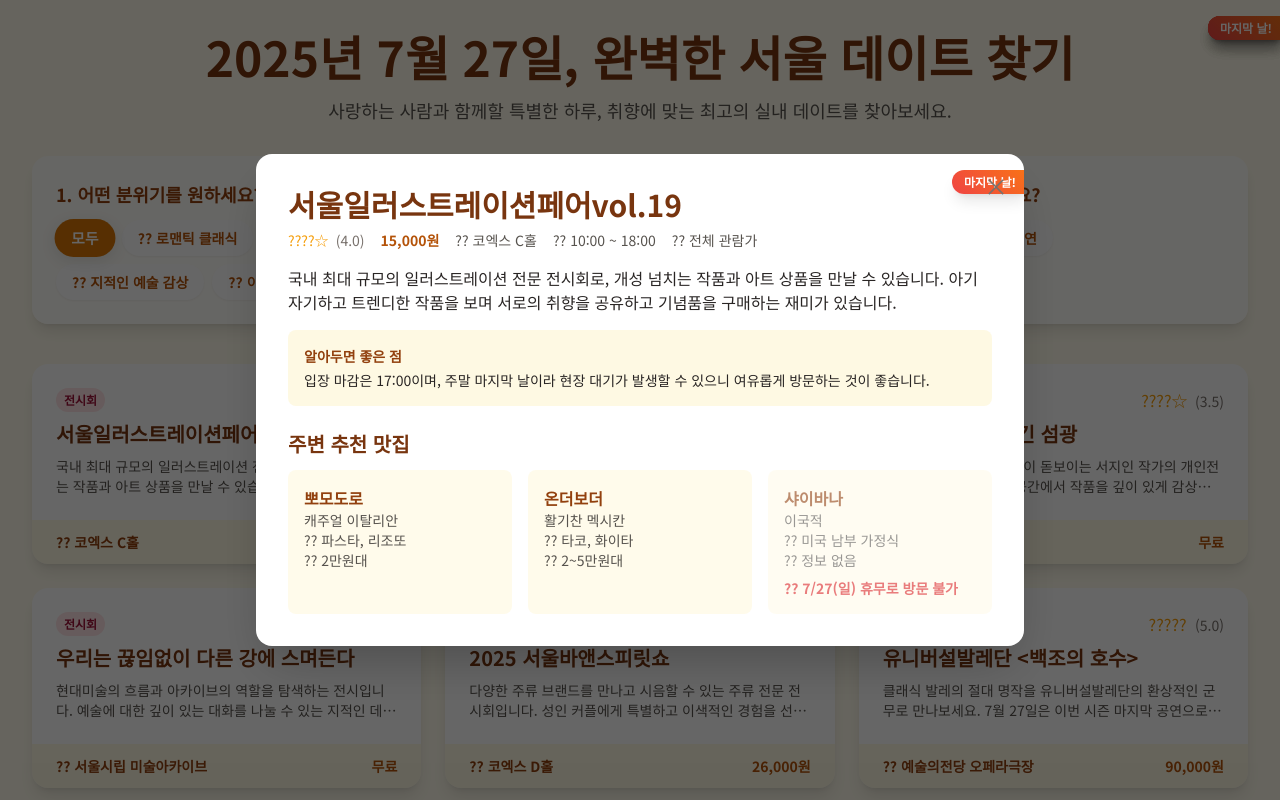
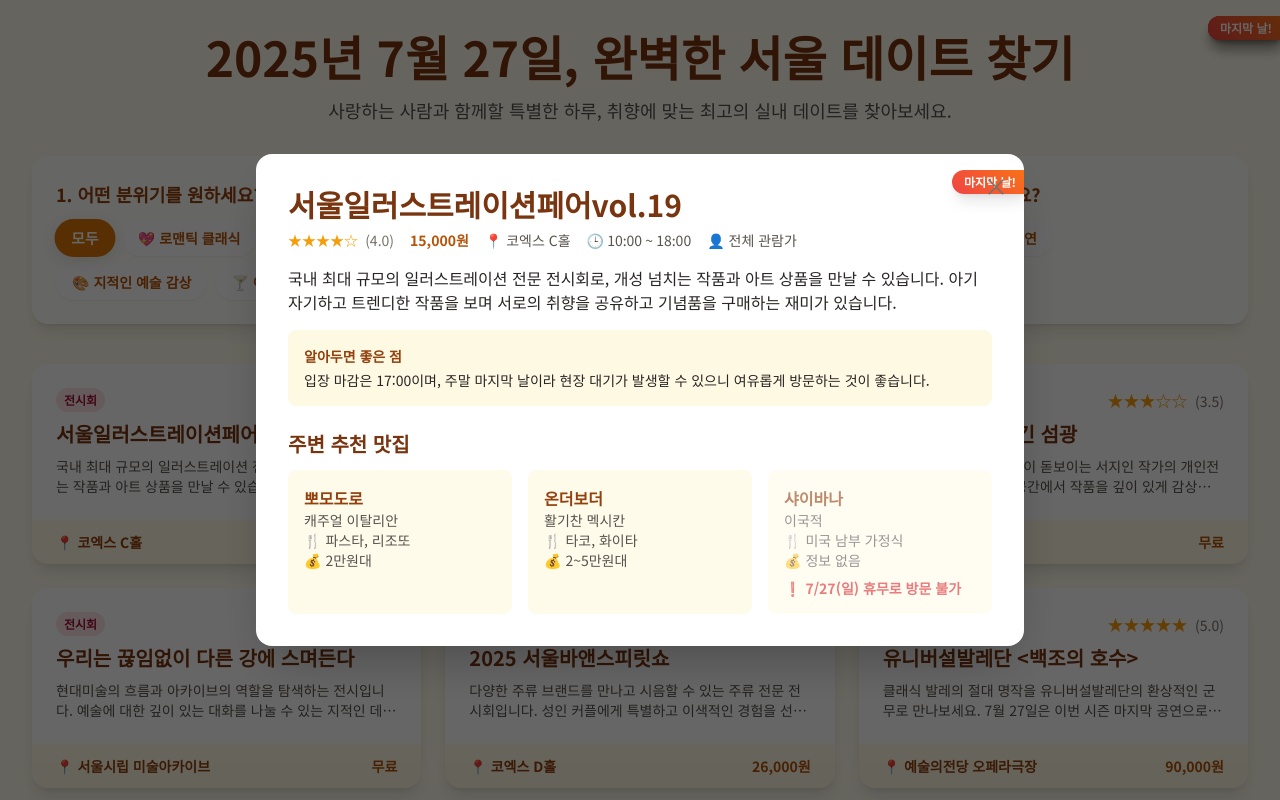
Before and after one commit to LEEKYUHO555/Pages, a plain HTML site: page index.html in a window 1280 px wide. Both pictures are taken after a click on the element 226 px from the left and 464 px from the top of the page. Shown: the top 800 px of the page. Drawn offline with nearby package versions, Linux system fonts and the light colour scheme.

Commit message:
Update index.html

```diff
--- a/index.html
+++ b/index.html
@@ -75,10 +75,10 @@
                     <h3 class="font-bold text-lg mb-3 text-amber-800">1. 어떤 분위기를 원하세요?</h3>
                     <div id="vibe-filters" class="flex flex-wrap gap-2">
                         <button data-filter-group="vibe" data-filter="all" class="filter-btn active text-sm font-semibold bg-white text-amber-700 py-2 px-4 rounded-full shadow-sm hover:bg-amber-100">모두</button>
-                        <button data-filter-group="vibe" data-filter="romantic" class="filter-btn text-sm font-semibold bg-white text-amber-700 py-2 px-4 rounded-full shadow-sm hover:bg-amber-100">?? 로맨틱 클래식</button>
-                        <button data-filter-group="vibe" data-filter="trendy" class="filter-btn text-sm font-semibold bg-white text-amber-700 py-2 px-4 rounded-full shadow-sm hover:bg-amber-100">? 트렌디 & 활기찬</button>
-                        <button data-filter-group="vibe" data-filter="intellectual" class="filter-btn text-sm font-semibold bg-white text-amber-700 py-2 px-4 rounded-full shadow-sm hover:bg-amber-100">?? 지적인 예술 감상</button>
-                        <button data-filter-group="vibe" data-filter="unique" class="filter-btn text-sm font-semibold bg-white text-amber-700 py-2 px-4 rounded-full shadow-sm hover:bg-amber-100">?? 이색적인 경험</button>
+                        <button data-filter-group="vibe" data-filter="romantic" class="filter-btn text-sm font-semibold bg-white text-amber-700 py-2 px-4 rounded-full shadow-sm hover:bg-amber-100">💖 로맨틱 클래식</button>
+                        <button data-filter-group="vibe" data-filter="trendy" class="filter-btn text-sm font-semibold bg-white text-amber-700 py-2 px-4 rounded-full shadow-sm hover:bg-amber-100">✨ 트렌디 & 활기찬</button>
+                        <button data-filter-group="vibe" data-filter="intellectual" class="filter-btn text-sm font-semibold bg-white text-amber-700 py-2 px-4 rounded-full shadow-sm hover:bg-amber-100">🎨 지적인 예술 감상</button>
+                        <button data-filter-group="vibe" data-filter="unique" class="filter-btn text-sm font-semibold bg-white text-amber-700 py-2 px-4 rounded-full shadow-sm hover:bg-amber-100">🍸 이색적인 경험</button>
                     </div>
                 </div>
                 <div>
@@ -151,7 +151,7 @@
                     time: "10:00 ~ 18:00",
                     age: "전체 관람가",
                     description: "다양한 현대미술 전시를 동시에 선보이는 복합문화공간입니다. 고즈넉한 삼청동과 인접해 전시 관람 후 데이트를 즐기기 좋습니다. 통합 관람권으로 여러 전시를 감상할 수 있습니다.",
-                    details: "7/27 주요 전시: 하이너 괴벨스 ?겐코-안 03062?, 2025 막간: 경계에 머무는 시선, 서울 로버트 비버스 등. 입장 마감은 17:00입니다."
+                    details: "7/27 주요 전시: 하이너 괴벨스 ‹겐코-안 03062›, 2025 막간: 경계에 머무는 시선, 서울 로버트 비버스 등. 입장 마감은 17:00입니다."
                 },
                 {
                     id: 3,
@@ -275,10 +275,21 @@
         function renderStars(rating) {
             const fullStars = Math.floor(rating);
             const halfStar = rating % 1 !== 0;
-            let stars = '?'.repeat(fullStars);
-            if (halfStar) stars += '?';
-            stars += '☆'.repeat(5 - fullStars - (halfStar ? 1 : 0));
-            return `<span class="text-amber-500">${stars}</span> <span class="text-sm text-stone-500 ml-1">(${rating.toFixed(1)})</span>`;
+            let starsHtml = '';
+
+            for (let i = 0; i < fullStars; i++) {
+                starsHtml += '★'; // 꽉 찬 별
+            }
+
+            if (halfStar) {
+                starsHtml += '☆'; // 반쪽 별 또는 빈 별로 표시
+            }
+
+            // 남은 부분을 빈 별로 채움
+            for (let i = 0; i < (5 - fullStars - (halfStar ? 1 : 0)); i++) {
+                starsHtml += '☆'; // 빈 별
+            }
+            return `<span class="text-amber-500">${starsHtml}</span> <span class="text-sm text-stone-500 ml-1">(${rating.toFixed(1)})</span>`;
         }
 
         function renderRestaurantCard(restaurant) {
@@ -286,9 +297,9 @@
                 <div class="bg-amber-50 rounded-lg p-4 ${restaurant.note ? 'opacity-60' : ''}">
                     <h4 class="font-bold text-amber-800">${restaurant.name}</h4>
                     <p class="text-sm text-stone-600">${restaurant.vibe}</p>
-                    <p class="text-sm text-stone-600">?? ${restaurant.menu}</p>
-                    <p class="text-sm text-stone-600">?? ${restaurant.price}</p>
-                    ${restaurant.note ? `<p class="text-sm font-bold text-red-600 mt-2">?? ${restaurant.note}</p>` : ''}
+                    <p class="text-sm text-stone-600">🍴 ${restaurant.menu}</p>
+                    <p class="text-sm text-stone-600">💰 ${restaurant.price}</p>
+                    ${restaurant.note ? `<p class="text-sm font-bold text-red-600 mt-2">❗️ ${restaurant.note}</p>` : ''}
                 </div>
             `;
         }
@@ -304,9 +315,9 @@
                     <div class="flex flex-wrap items-center gap-x-4 gap-y-1 text-sm text-stone-600 mb-4">
                         <span>${renderStars(event.rating)}</span>
                         <span class="font-bold text-amber-700">${formatPrice(event.price)}</span>
-                        <span>?? ${event.location}</span>
-                        <span>?? ${event.time}</span>
-                        <span>?? ${event.age}</span>
+                        <span>📍 ${event.location}</span>
+                        <span>🕒 ${event.time}</span>
+                        <span>👤 ${event.age}</span>
                     </div>
                     <p class="mb-4">${event.description}</p>
                     <div class="bg-amber-100/50 p-4 rounded-lg text-sm">
@@ -349,7 +360,7 @@
 
             if (filteredEvents.length === 0) {
                 resultsContainer.innerHTML = `<div class="col-span-1 md:col-span-2 lg:col-span-3 text-center py-12 bg-white rounded-lg shadow-md">
-                    <p class="text-xl text-stone-600">아쉽지만, 조건에 맞는 활동이 없어요. ??</p>
+                    <p class="text-xl text-stone-600">아쉽지만, 조건에 맞는 활동이 없어요. 😥</p>
                     <p class="text-stone-500 mt-2">필터를 조정해서 다시 찾아보세요!</p>
                 </div>`;
                 return;
@@ -375,7 +386,7 @@
                         <p class="text-sm text-stone-600 line-clamp-2 flex-grow">${event.description}</p>
                     </div>
                     <div class="bg-amber-100/50 px-6 py-3 flex justify-between items-center text-sm font-semibold">
-                        <span class="text-amber-800">?? ${event.location}</span>
+                        <span class="text-amber-800">📍 ${event.location}</span>
                         <span class="text-amber-700">${priceDisplay}</span>
                     </div>
                 `;
```
